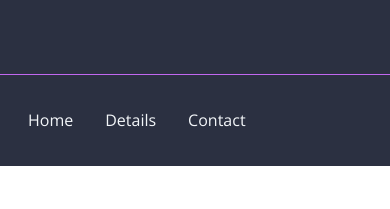
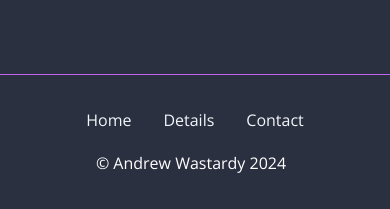
Before and after one commit to wastardy/ebook_website, a website: page index.html in a window 390 px wide. Shown: the part 7631-7840 px from the top of the page. Before the commit the page ends 7797 px from the top, so only its background shows below. Drawn offline with nearby package versions, Linux system fonts and the light colour scheme.

Commit message:
add corrections to footer

```diff
--- a/index.html
+++ b/index.html
@@ -510,8 +510,8 @@
         <footer class="border-top border-primary bg-dark text-white py-4">
             <div class="container">
                 <div class="row">
-                    <div class="col-md-8">
-                        <ul class="nav">
+                    <div class="col-12 col-md-8">
+                        <ul class="nav d-flex flex-md-row justify-content-center justify-content-md-start align-items-center">
                             <li class="nav-item">
                                 <a href="./index.html" class="nav-link link-light">Home</a>
                             </li>
@@ -523,9 +523,9 @@
                             </li>
                         </ul>
                     </div>
-                    <div class="col-md-4">
-                        <p class="text-end d-none d-md-block">
-                            Copyright &copy; Andrew Wastardy 2024
+                    <div class="col-12 col-md-4">
+                        <p class="d-flex justify-content-center justify-content-md-end align-items-center h-100 pe-2">
+                            &copy; Andrew Wastardy 2024
                         </p>
                     </div>
                 </div>
```
